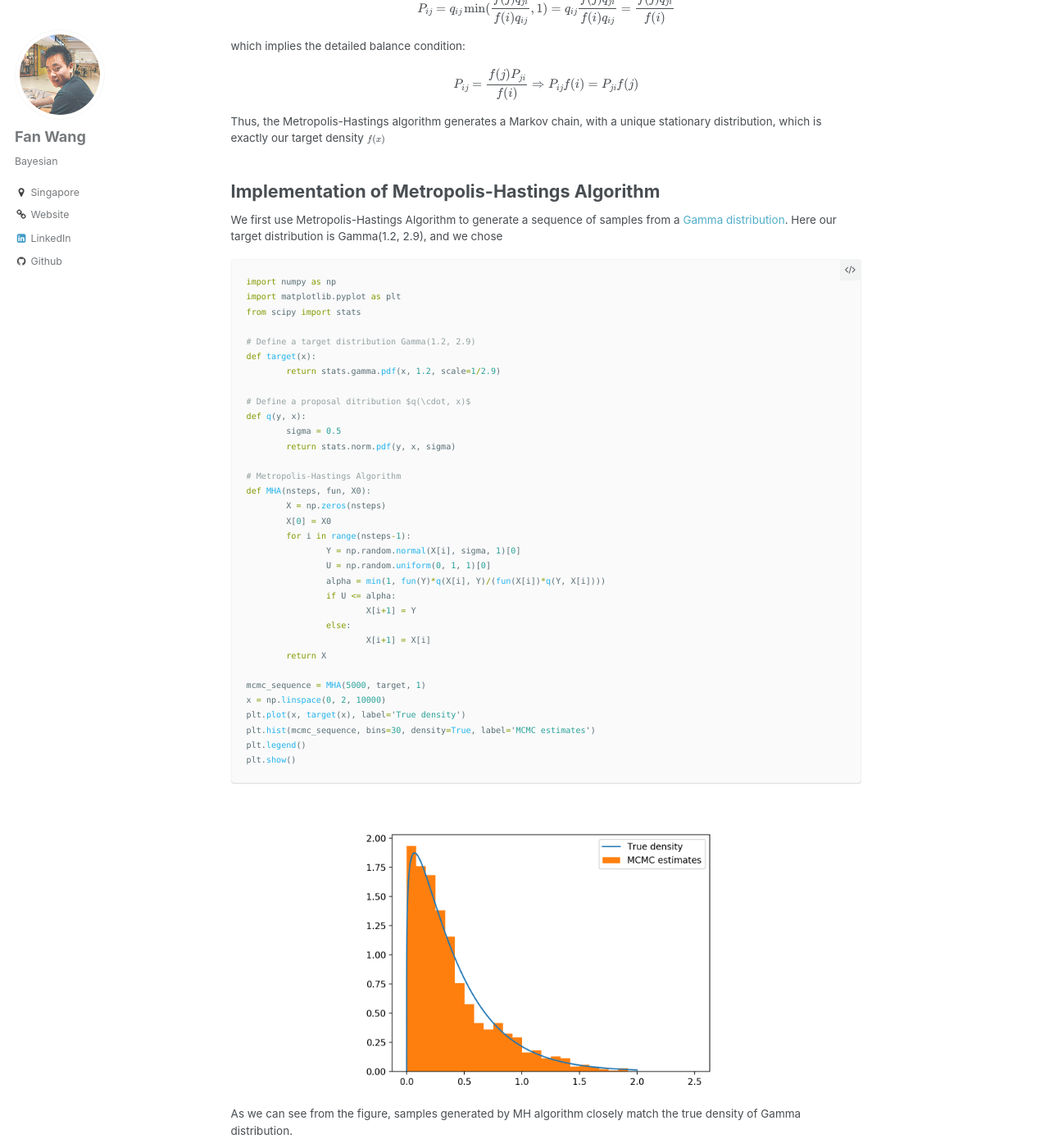
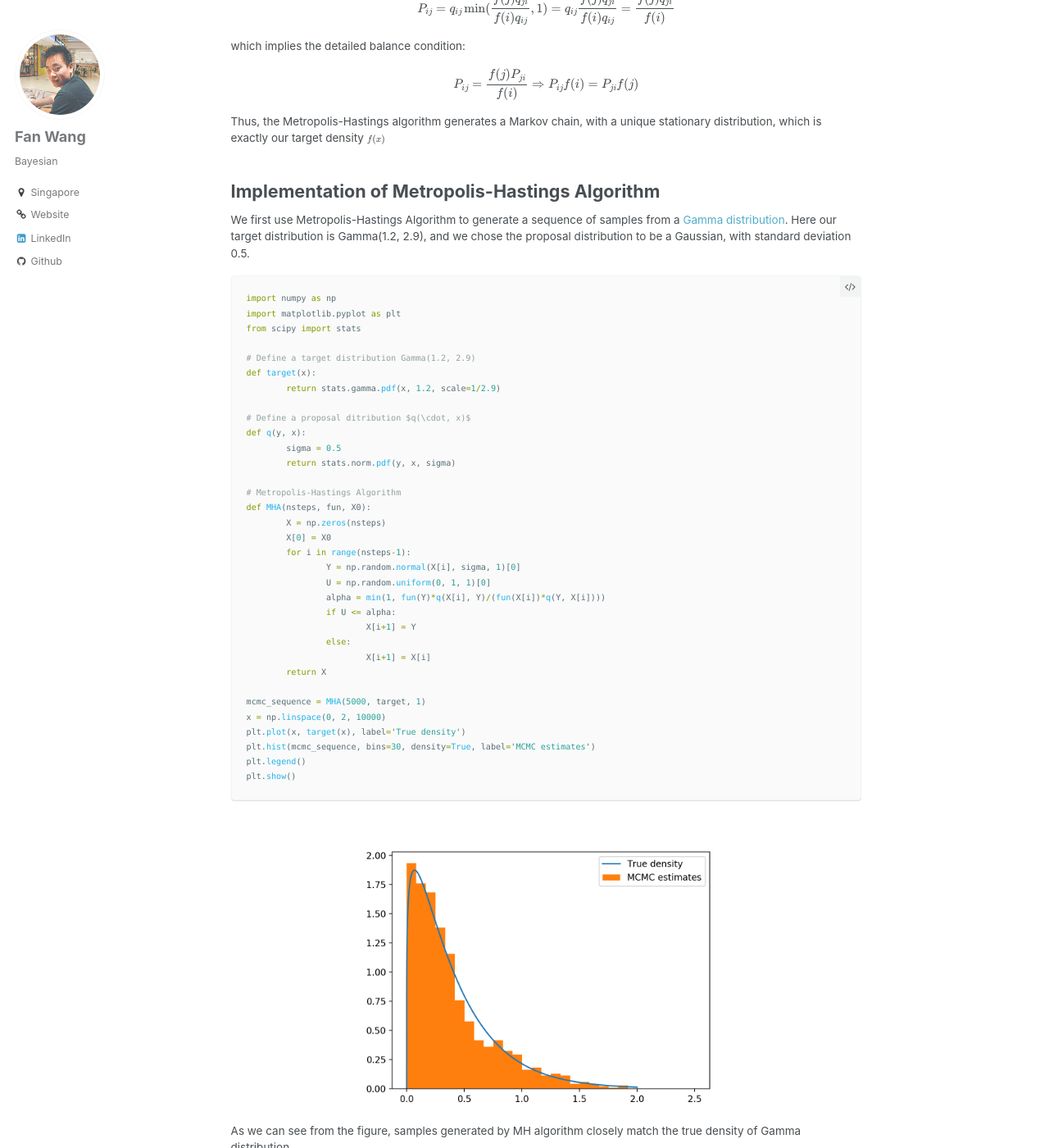
Before and after one commit to mcgradymvp/blog, a Jekyll site: the page built from _posts/2016-11-20-Metropolis-Hastings.md, in a window 1280 px wide and 1400 px high, scrolled down 1576 px. Shown: the whole window at 82% size. Built offline with Jekyll 4.4.1, drawn with Linux system fonts in a browser that asks for light colours; formulas are drawn with MathJax 3; comment, search, counter and statistics services are not loaded; some of the changed text lies outside the part shown.

Commit message:
add examples

````diff
--- a/_posts/2017-11-20-Metropolis-Hastings.md
+++ b/_posts/2016-11-20-Metropolis-Hastings.md
@@ -57,7 +57,7 @@ $$P_{ij} = \frac{f(j)P_{ji}}{f(i)} \Rightarrow P_{ij}f(i) = P_{ji}f(j)$$
 Thus, the Metropolis-Hastings algorithm generates a Markov chain, with a unique stationary distribution, which is exactly our target density $f(x)$
 
 ## Implementation of Metropolis-Hastings Algorithm
-We first use Metropolis-Hastings Algorithm to generate a sequence of samples from a [Gamma distribution](https://en.wikipedia.org/wiki/Gamma_distribution). Here our target distribution is Gamma(1.2, 2.9), and we chose
+We first use Metropolis-Hastings Algorithm to generate a sequence of samples from a [Gamma distribution](https://en.wikipedia.org/wiki/Gamma_distribution). Here our target distribution is Gamma(1.2, 2.9), and we chose the proposal distribution to be a Gaussian, with standard deviation 0.5.
 
 ```python
 import numpy as np
````
Also changed, not shown: other parts of _posts/2016-11-20-Metropolis-Hastings.md (+1 -1 lines), 4 other files.
